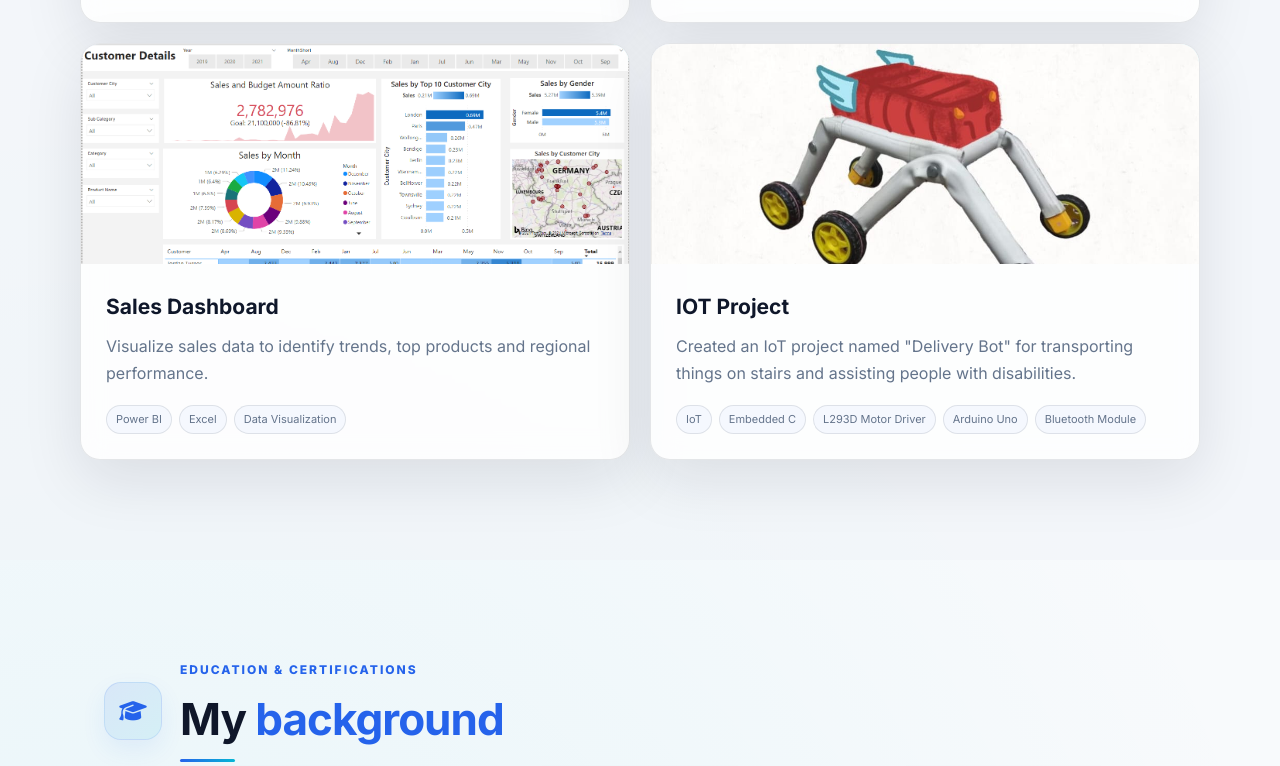
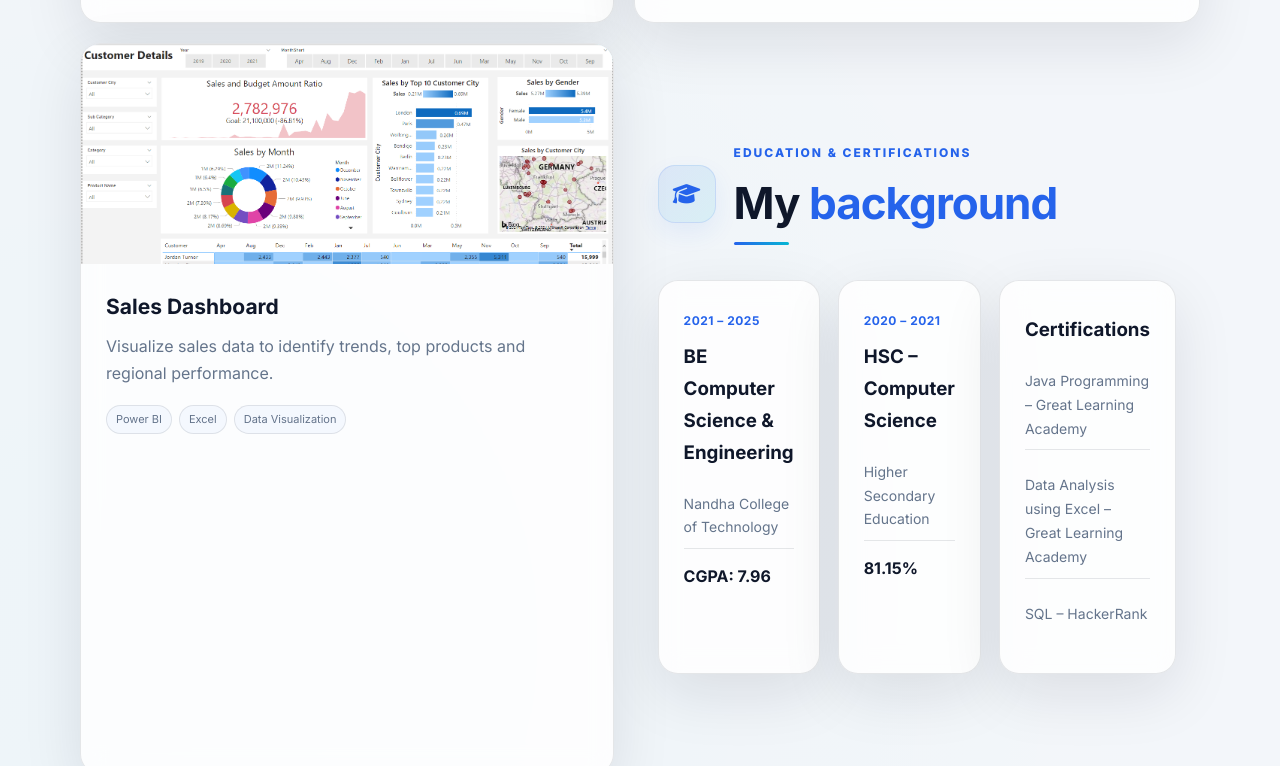
Before and after one commit to surenthiran017/Portfolio, a plain HTML site: page index.html in a window 1280 px wide. Shown: the part 3479-4245 px from the top of the page. Drawn offline with nearby package versions, Linux system fonts and the light colour scheme.

Commit message:
Update index.html

```diff
--- a/index.html
+++ b/index.html
@@ -102,7 +102,7 @@
                     </a>
 
                     <a class="btn secondary"
-                        href="assets/Surenthiran_Resume_.pdf"
+                        href="assets/Surenthiran_Resume_CV.pdf"
                         download>
 
                         <i class="fa-solid fa-download"></i>
@@ -606,49 +606,6 @@
                 </article>
 
 
-                <!-- IoT -->
-
-                <article class="project-card">
-
-                    <div class="project-image">
-
-                        <img src="assets/delivery bot.jpeg"
-                            alt="Delivery Bot IoT Project">
-
-                    </div>
-
-                    <div class="project-body">
-
-                        <h3>
-                            IOT Project
-                        </h3>
-
-                        <p>
-                            Created an IoT project named
-                            "Delivery Bot" for transporting
-                            things on stairs and assisting
-                            people with disabilities.
-                        </p>
-
-                        <div class="tags">
-
-                            <span>IoT</span>
-                            <span>Embedded C</span>
-                            <span>L293D Motor Driver</span>
-                            <span>Arduino Uno</span>
-                            <span>Bluetooth Module</span>
-
-                        </div>
-
-                    </div>
-
-                </article>
-
-            </div>
-
-        </section>
-
-
         <!-- ================= EDUCATION ================= -->
 
         <section id="education" class="section">
```
